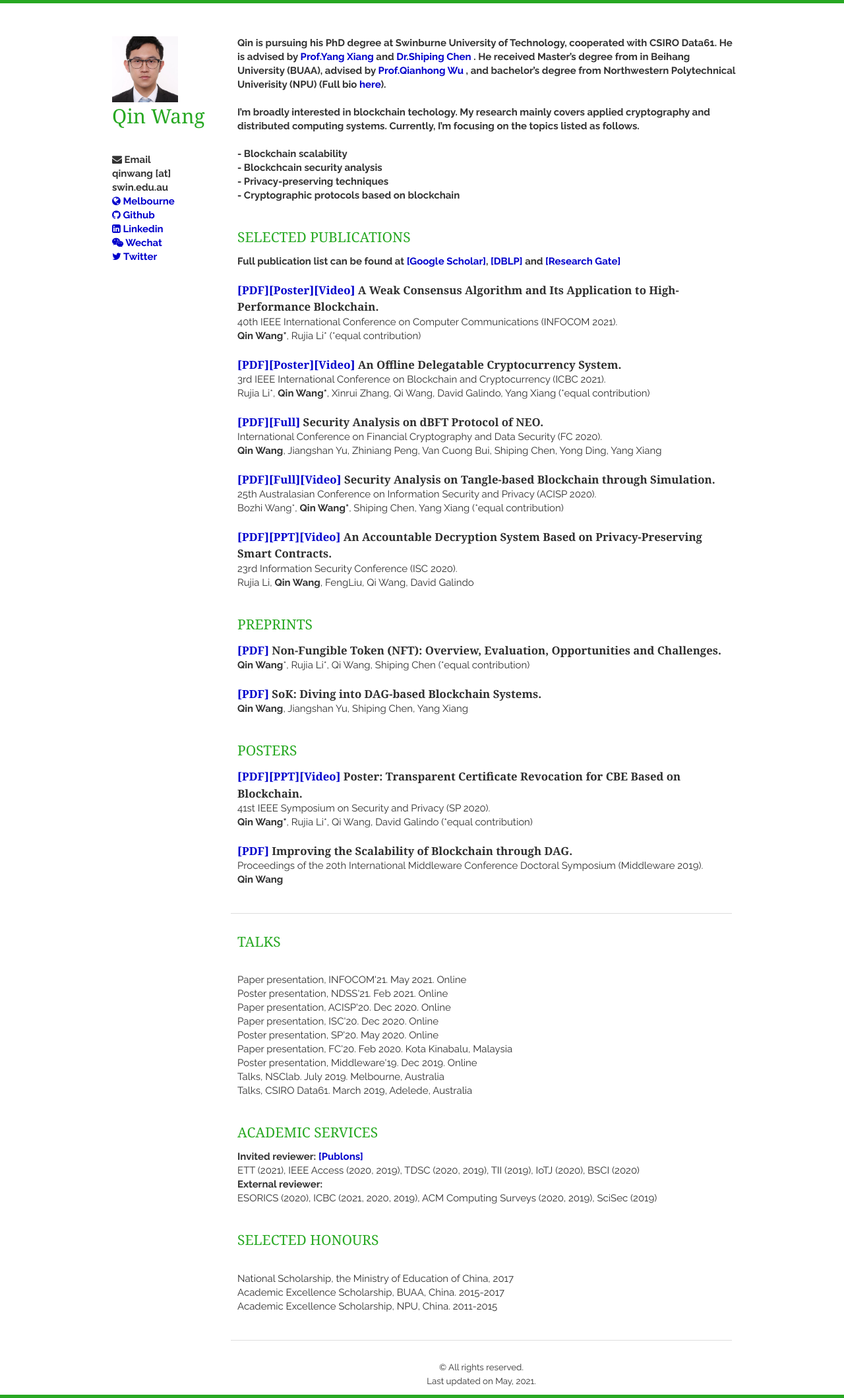
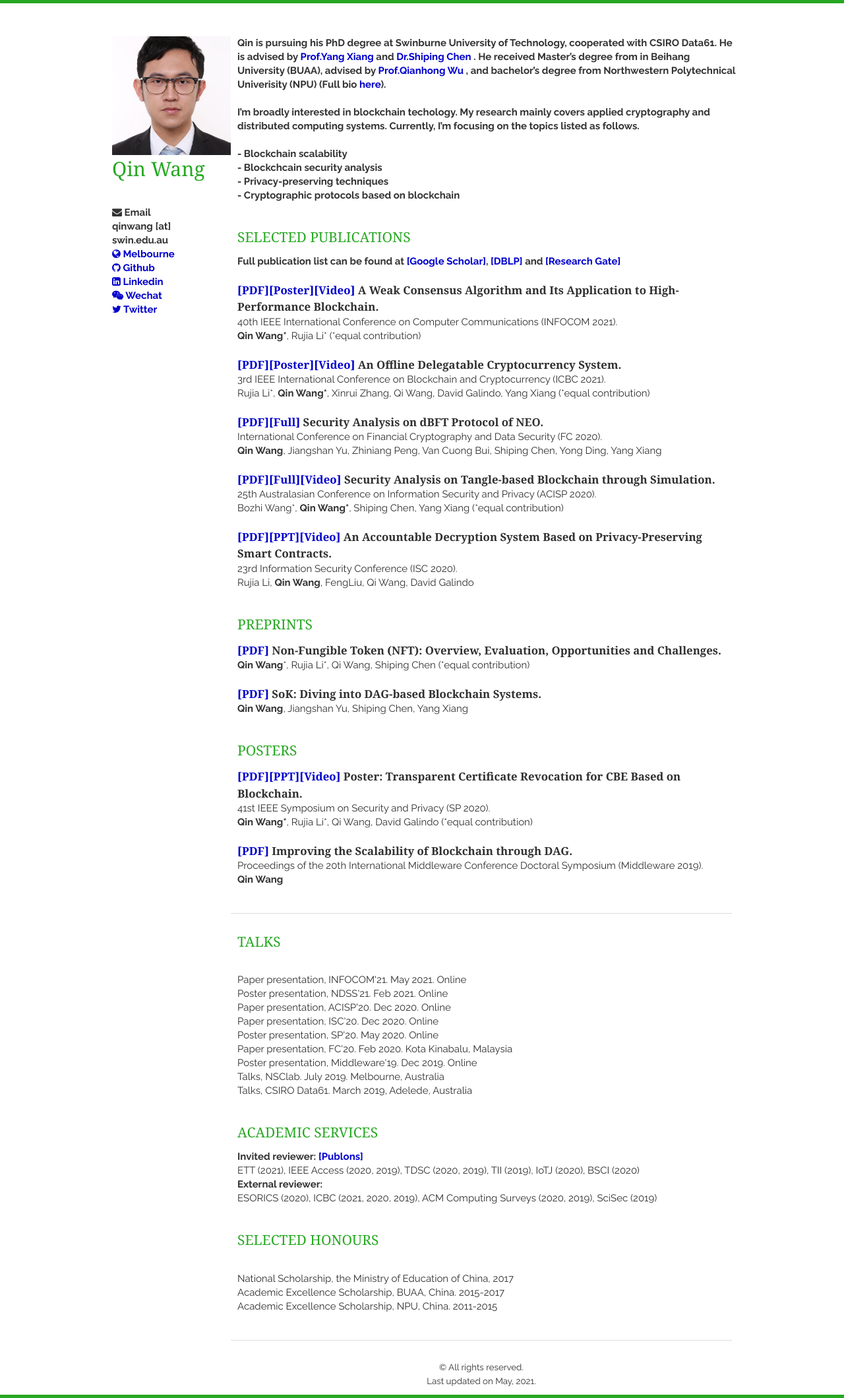
Before and after one commit to AaronWang-git/qinwang-git.github.io, a Jekyll site: the page built from index.html, in a window 1280 px wide. Shown: the whole page at 66% size. Built offline with Jekyll 4.4.1, drawn with Linux system fonts in a browser that asks for light colours; nearby versions of some CDN libraries; the list of posts is cut into pages by our own code.

Commit message:
Update layout.css

```diff
--- a/static/css/layout.css
+++ b/static/css/layout.css
@@ -31,8 +31,8 @@ p, address {
 }
 
 .me {
-    width: 100px;
-    height: 100px;
+    width: 180px;
+    height: 180px;
 }
 
 header > h1, section > h1 {
```
